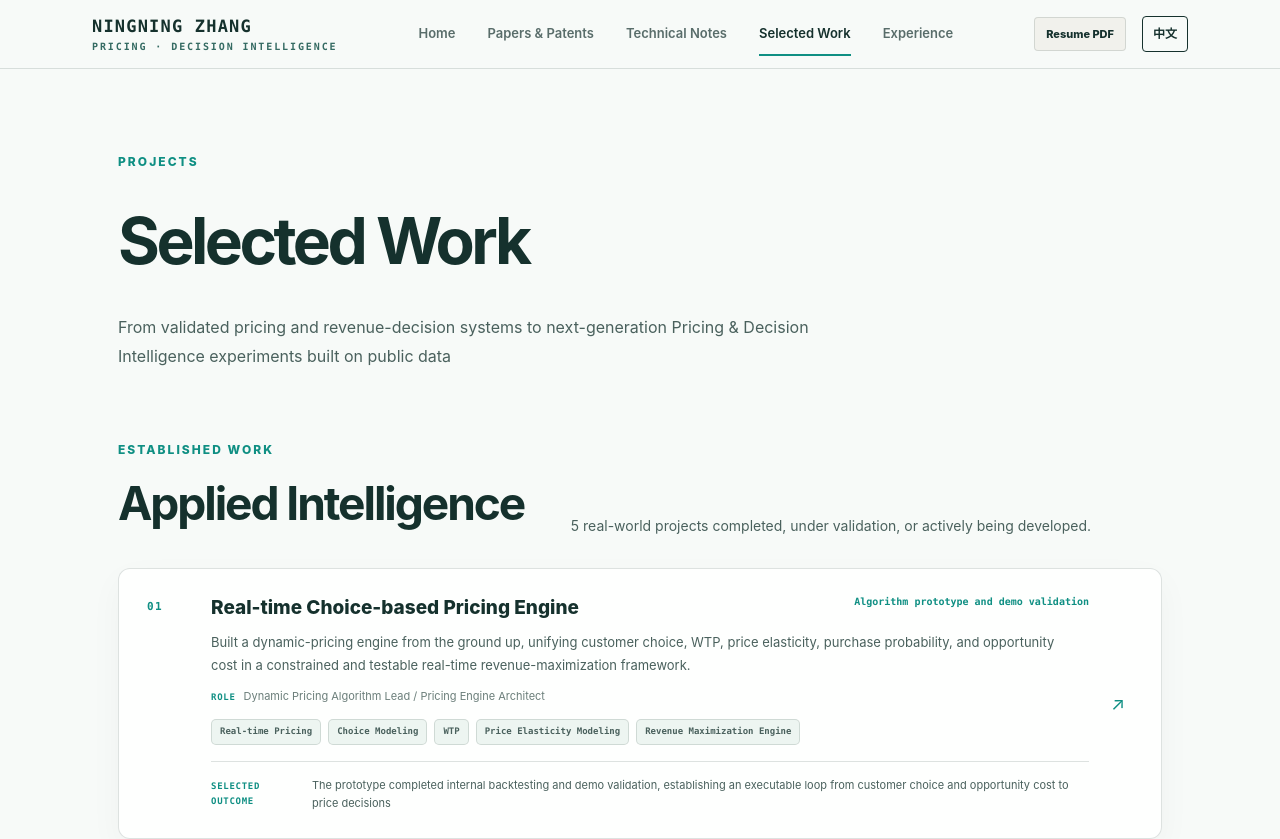
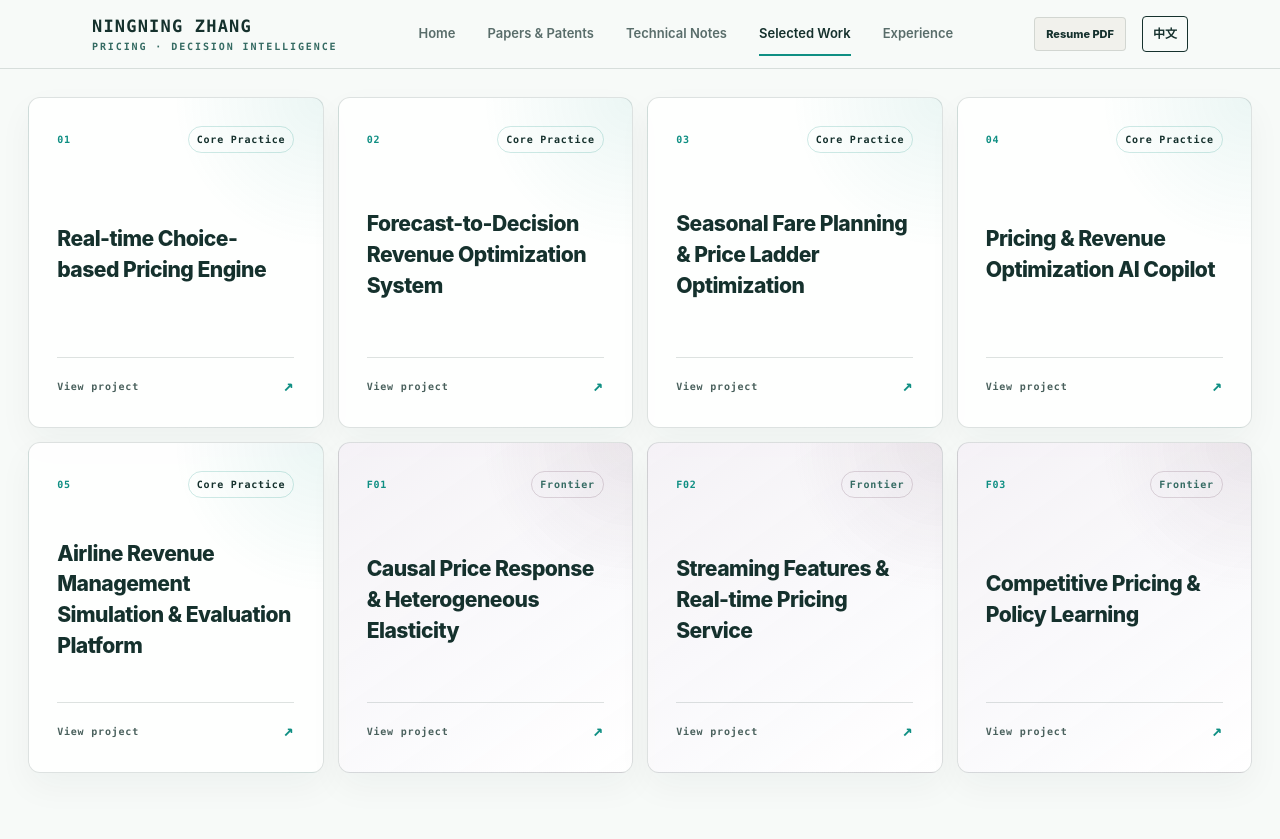
Before and after one commit to ningningzhang-nina/ningningzhang, a Next.js app: page /en/projects in a window 1280 px wide. Shown: the top 839 px of the page. Built offline with nearby package versions, Linux system fonts and the light colour scheme.

Commit message:
Replace project list with compact grid

```diff
--- a/app/[locale]/projects/page.tsx
+++ b/app/[locale]/projects/page.tsx
@@ -18,106 +18,45 @@ export default async function ProjectsPage({ params }: { params: Promise<{ local
   const coreProjects = projects.filter((project) => project.category === 'core');
   const frontierProjects = projects.filter((project) => project.category === 'frontier');
   const isZh = locale === 'zh';
+  const orderedProjects = [...coreProjects, ...frontierProjects];
 
-  const renderProject = (project: (typeof projects)[number], index: number, frontier = false) => {
+  return (
+    <div className="project-tile-page">
+      <h1 className="sr-only">{t('title')}</h1>
+      <div className="project-tile-grid">
+        {orderedProjects.map((project) => {
+          const isFrontier = project.category === 'frontier';
           const title = isZh ? project.titleZh || project.title : project.titleEn || project.title;
-    const description = isZh ? project.descriptionZh || project.description : project.descriptionEn || project.description;
-    const role = isZh ? project.roleZh : project.roleEn;
-    const stage = isZh ? project.stageZh : project.stageEn;
-    const outcome = isZh ? project.outcomesZh?.[0] : project.outcomesEn?.[0];
+          const groupIndex = isFrontier
+            ? frontierProjects.findIndex((item) => item.slug === project.slug) + 1
+            : coreProjects.findIndex((item) => item.slug === project.slug) + 1;
 
           return (
             <Link
               href={`/${locale}/projects/${project.slug}`}
               key={project.slug}
-        className={`portfolio-project-row${frontier ? ' portfolio-project-row-frontier' : ''}`}
+              className={`project-tile${isFrontier ? ' project-tile-frontier' : ''}`}
+              aria-label={`${isZh ? '查看项目：' : 'View project: '}${title}`}
             >
               <article>
-          <div className="portfolio-project-main">
-            <span className="portfolio-project-number">
-              {frontier ? `L${String(index + 1).padStart(2, '0')}` : String(index + 1).padStart(2, '0')}
-            </span>
-            <div>
-              <div className="portfolio-project-title-row">
-                <h3>{title}</h3>
-                <span className="portfolio-project-stage">
-                  {stage || (isZh ? '持续建设' : 'In development')}
+                <div className="project-tile-topline">
+                  <span>{isFrontier ? `F${String(groupIndex).padStart(2, '0')}` : String(groupIndex).padStart(2, '0')}</span>
+                  <span className="project-tile-category">
+                    {isFrontier
+                      ? (isZh ? '前沿探索' : 'Frontier')
+                      : (isZh ? '核心实践' : 'Core Practice')}
                   </span>
                 </div>
-              <p className="portfolio-project-description">{description}</p>
-              {role && (
-                <p className="portfolio-project-role">
-                  <strong>{isZh ? '角色' : 'Role'}</strong>
-                  {role}
-                </p>
-              )}
-              <div className="portfolio-project-tags">
-                {project.tags.slice(0, 5).map((tag) => <span key={tag}>{tag}</span>)}
+                <h2>{title}</h2>
+                <div className="project-tile-footer">
+                  <span>{isZh ? '查看项目' : 'View project'}</span>
+                  <span aria-hidden="true">↗</span>
                 </div>
-              {outcome && (
-                <p className="portfolio-project-outcome">
-                  <strong>{isZh ? (frontier ? '目标产出' : '代表性成果') : (frontier ? 'Target' : 'Selected outcome')}</strong>
-                  {outcome}
-                </p>
-              )}
-            </div>
-          </div>
-          <span className="portfolio-project-arrow" aria-hidden="true">↗</span>
               </article>
             </Link>
           );
-  };
-
-  return (
-    <div className="inner-page projects-index projects-list-page">
-      <header className="inner-page-hero projects-hero">
-        <p className="eyebrow">PROJECTS</p>
-        <h1>{t('title')}</h1>
-        <p>{t('subtitle')}</p>
-      </header>
-
-      <section className="portfolio-project-group" aria-labelledby="core-projects-heading">
-        <div className="portfolio-track-heading">
-          <div>
-            <p className="eyebrow">ESTABLISHED WORK</p>
-            <h2 id="core-projects-heading">{isZh ? '核心实践' : 'Applied Intelligence'}</h2>
+        })}
       </div>
-          <p>
-            {isZh
-              ? `${coreProjects.length} 个已完成、正在验证或持续建设的真实业务项目。`
-              : `${coreProjects.length} real-world projects completed, under validation, or actively being developed.`}
-          </p>
-        </div>
-        <div className="portfolio-project-list">
-          {coreProjects.map((project, index) => renderProject(project, index))}
-        </div>
-      </section>
-
-      <section className="portfolio-project-group portfolio-frontier-group" aria-labelledby="frontier-projects-heading">
-        <div className="portfolio-track-heading">
-          <div>
-            <p className="eyebrow">EMERGING FRONTIERS</p>
-            <h2 id="frontier-projects-heading">{isZh ? '前沿探索' : 'Frontier Explorations'}</h2>
-          </div>
-          <p>
-            {isZh
-              ? `${frontierProjects.length} 个基于公开数据规划的实验项目，与既有工作经历明确区分。`
-              : `${frontierProjects.length} planned public-data experiments, clearly separated from established work.`}
-          </p>
-        </div>
-        <div className="portfolio-project-list">
-          {frontierProjects.map((project, index) => renderProject(project, index, true))}
-        </div>
-      </section>
-
-      <aside className="confidentiality-note">
-        <span>PUBLIC-SAFE</span>
-        <p>
-          {isZh
-            ? '项目仅展示公开范围内的问题背景与关键技术，不包含业务数据、内部参数、系统细节或未公开结果。'
-            : 'These summaries describe only public-safe problems and methods. They exclude business data, internal parameters, system details, and unpublished results.'}
-        </p>
-      </aside>
     </div>
   );
 }
--- a/app/globals.css
+++ b/app/globals.css
@@ -2170,6 +2170,146 @@
   }
 }
 
+.project-tile-page {
+  display: flex;
+  width: min(100%, 1280px);
+  height: calc(100vh - 68px);
+  min-height: 620px;
+  margin: 0 auto;
+  padding: clamp(24px, 3.5vh, 38px) 28px;
+}
+
+.project-tile-grid {
+  display: grid;
+  width: 100%;
+  gap: 14px;
+  grid-template-columns: repeat(4, minmax(0, 1fr));
+  grid-template-rows: repeat(2, minmax(0, 1fr));
+}
+
+.project-tile {
+  display: block;
+  min-width: 0;
+  color: inherit;
+  text-decoration: none;
+}
+
+.project-tile > article {
+  display: flex;
+  height: 100%;
+  min-height: 0;
+  padding: clamp(22px, 2.2vw, 30px);
+  flex-direction: column;
+  border: 1px solid var(--line);
+  border-radius: 12px;
+  background:
+    radial-gradient(circle at 100% 0, rgba(15, 143, 131, 0.08), transparent 34%),
+    rgba(255, 255, 255, 0.86);
+  box-shadow: 0 14px 34px rgba(21, 49, 45, 0.045);
+  transition: border-color 180ms ease, box-shadow 180ms ease, transform 180ms ease;
+}
+
+.project-tile:hover > article {
+  border-color: rgba(15, 143, 131, 0.58);
+  box-shadow: 0 20px 42px rgba(21, 49, 45, 0.1);
+  transform: translateY(-3px);
+}
+
+.project-tile-topline,
+.project-tile-footer {
+  display: flex;
+  align-items: center;
+  justify-content: space-between;
+  gap: 12px;
+}
+
+.project-tile-topline > span:first-child,
+.project-tile-category,
+.project-tile-footer {
+  font-family: ui-monospace, SFMono-Regular, Menlo, Monaco, Consolas, monospace;
+  font-size: 10px;
+  font-weight: 800;
+  letter-spacing: 0.08em;
+}
+
+.project-tile-topline > span:first-child {
+  color: var(--coral);
+}
+
+.project-tile-category {
+  padding: 5px 8px;
+  border: 1px solid rgba(15, 143, 131, 0.2);
+  border-radius: 999px;
+  color: var(--teal);
+}
+
+.project-tile h2 {
+  margin: auto 0;
+  padding: 20px 0;
+  color: var(--ink);
+  font-size: clamp(20px, 1.65vw, 25px);
+  font-weight: 760;
+  line-height: 1.46;
+  letter-spacing: -0.025em;
+}
+
+.project-tile-footer {
+  padding-top: 15px;
+  border-top: 1px solid var(--line);
+  color: var(--copy);
+}
+
+.project-tile-footer > span:last-child {
+  color: var(--coral);
+  font-size: 17px;
+  transition: transform 180ms ease;
+}
+
+.project-tile:hover .project-tile-footer > span:last-child {
+  transform: translate(3px, -3px);
+}
+
+.project-tile-frontier > article {
+  background:
+    radial-gradient(circle at 100% 0, rgba(118, 83, 107, 0.11), transparent 34%),
+    linear-gradient(145deg, rgba(244, 240, 246, 0.86), rgba(255, 255, 255, 0.9));
+}
+
+.project-tile-frontier .project-tile-category {
+  border-color: rgba(118, 83, 107, 0.22);
+  color: var(--plum);
+}
+
+@media (max-width: 960px) {
+  .project-tile-page {
+    height: auto;
+    min-height: calc(100vh - 68px);
+  }
+
+  .project-tile-grid {
+    grid-template-columns: repeat(2, minmax(0, 1fr));
+    grid-template-rows: none;
+  }
+
+  .project-tile > article {
+    min-height: 210px;
+  }
+}
+
+@media (max-width: 580px) {
+  .project-tile-page {
+    padding: 20px;
+  }
+
+  .project-tile-grid {
+    grid-template-columns: 1fr;
+  }
+
+  .project-tile > article {
+    min-height: 180px;
+  }
+}
+
 /* Light portfolio redesign based on the supplied information architecture */
 .design-home {
   background:
```
Lines whose indentation alone changed are shown as unchanged.
